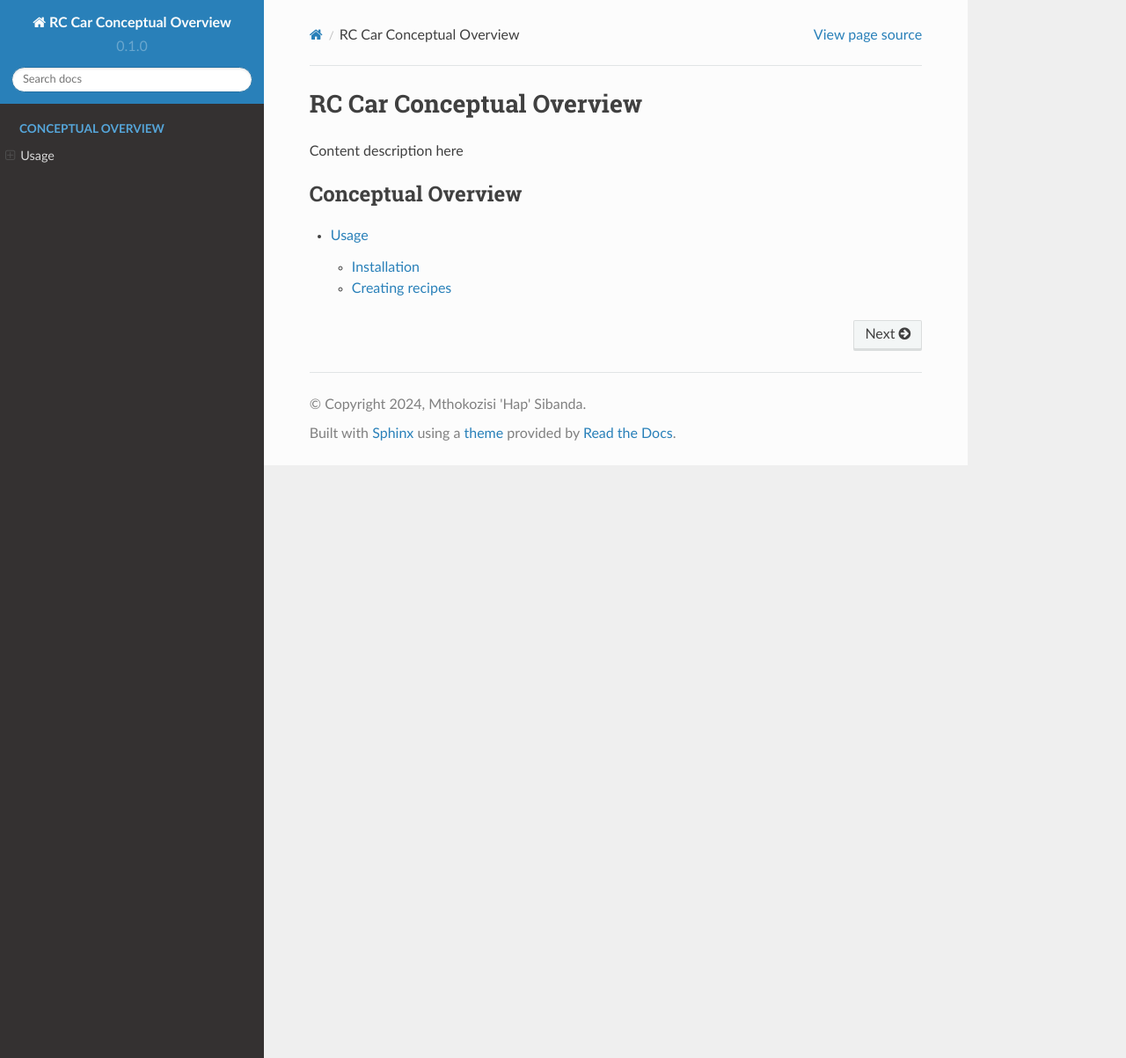
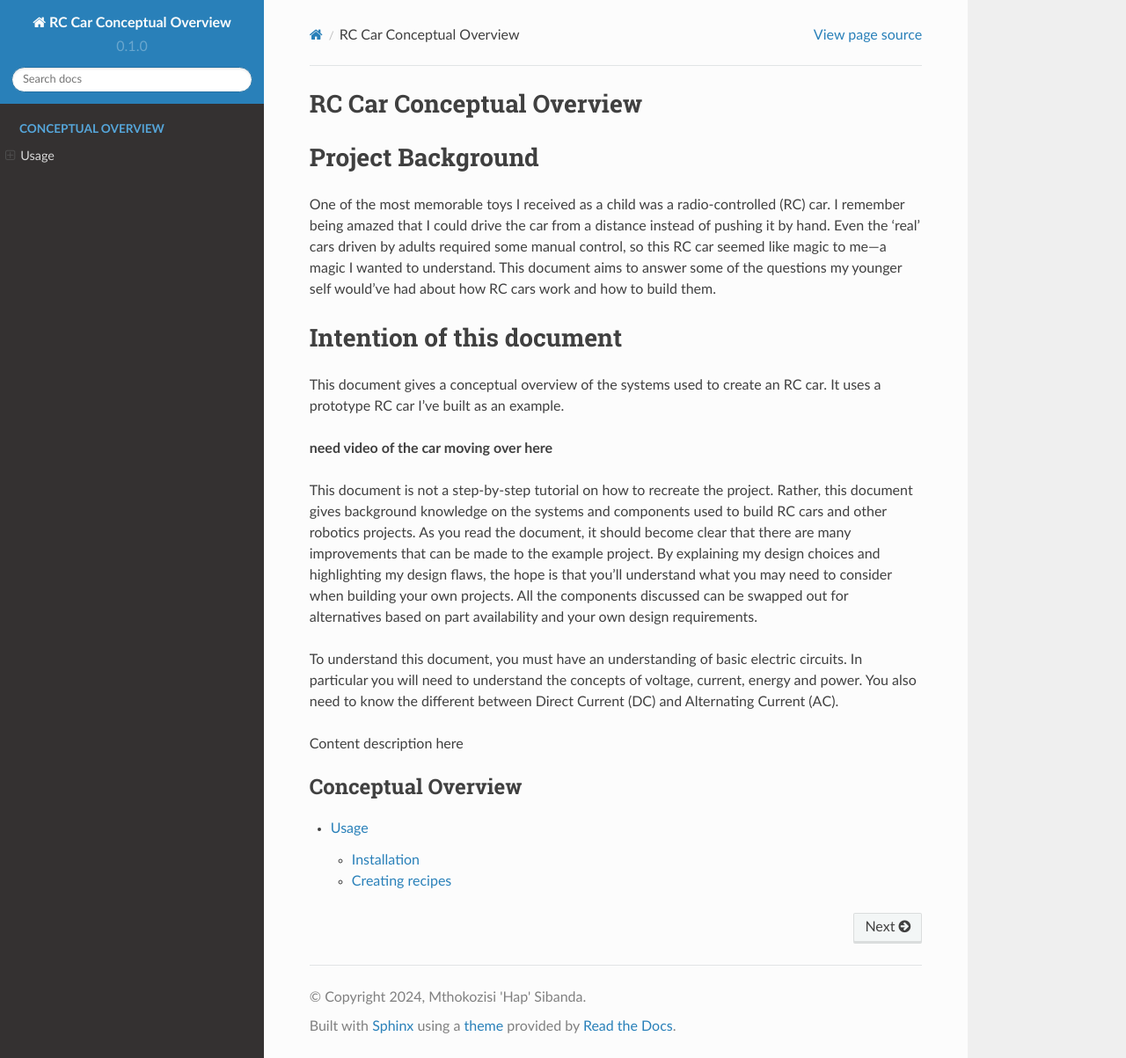
Before and after one commit to haplionheart/rc-car-doc, a Sphinx documentation site: the page built from docs/source/index.rst, in a window 1280 px wide and 1203 px high. Shown: the whole window at 88% size. Built offline with Sphinx 7.4.7 and the Read the Docs theme 2.0.0, drawn with Linux system fonts in a browser that asks for light colours.

Commit message:
Started intro to document

```diff
--- a/docs/source/index.rst
+++ b/docs/source/index.rst
@@ -1,5 +1,24 @@
 RC Car Conceptual Overview
 ==========================
+
+Project Background
+==================
+
+One of the most memorable toys I received as a child was a radio-controlled (RC) car. I remember being amazed that I could drive the car from a distance instead of pushing it by hand. Even the 'real' cars driven by adults required some manual control, so this RC car seemed like magic to me—a magic I wanted to understand. This document aims to answer some of the questions my younger self would've had about how RC cars work and how to build them.
+
+Intention of this document
+==========================
+
+This document gives a conceptual overview of the systems used to create an RC car. It uses a prototype RC car I've built as an example.
+
+**need video of the car moving over here**
+
+This document is not a step-by-step tutorial on how to recreate the project. Rather, this document gives background knowledge on the systems and components used to build RC cars and other robotics projects. As you read the document, it should become clear that there are many improvements that can be made to the example project. By explaining my design choices and highlighting my design flaws, the hope is that you'll understand what you may need to consider when building your own projects. All the components discussed can be swapped out for alternatives based on part availability and your own design requirements.
+
+..
+   explain that sections are written assuming you have understanding of previous sections?
+
+To understand this document, you must have an understanding of basic electric circuits. In particular you will need to understand the concepts of voltage, current, energy and power. You also need to know the different between Direct Current (DC) and Alternating Current (AC).
 
 Content description here
 
```
